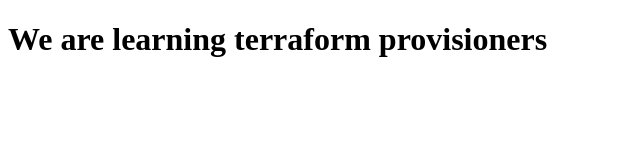
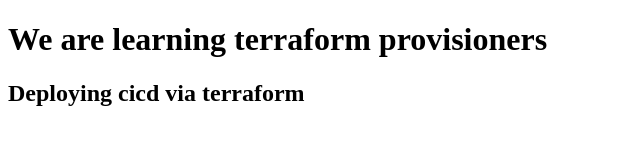
Before and after one commit to sayed-basha/testing-provisioners, a plain HTML site: page index.html in a window 1280 px wide. Shown: the whole page, without its empty margins (0-640 px from the left). Drawn offline with Linux system fonts and the light colour scheme.

Commit message:
Update index.html

```diff
--- a/index.html
+++ b/index.html
@@ -7,5 +7,6 @@
 </head>
 <body>
     <h1>We are learning terraform provisioners</h1>
+    <h2>Deploying cicd via terraform</h2>
 </body>
 </html>
```
